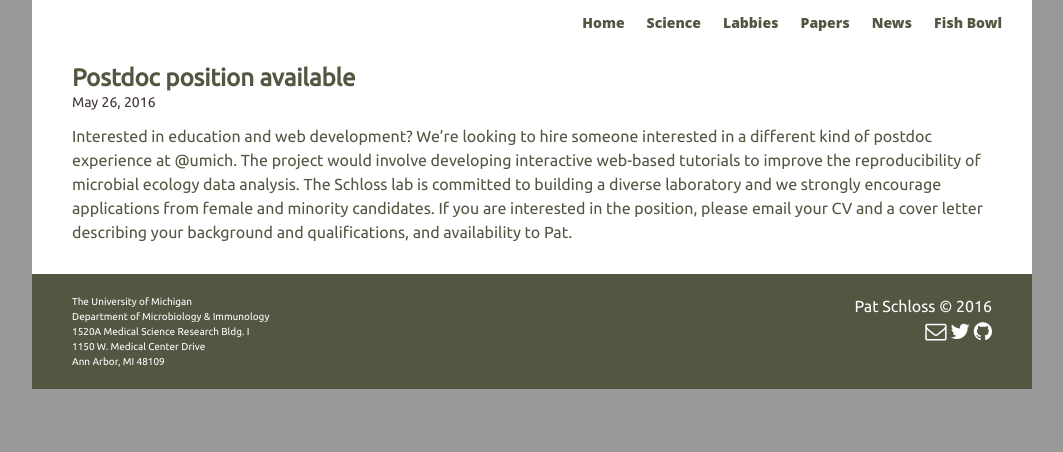
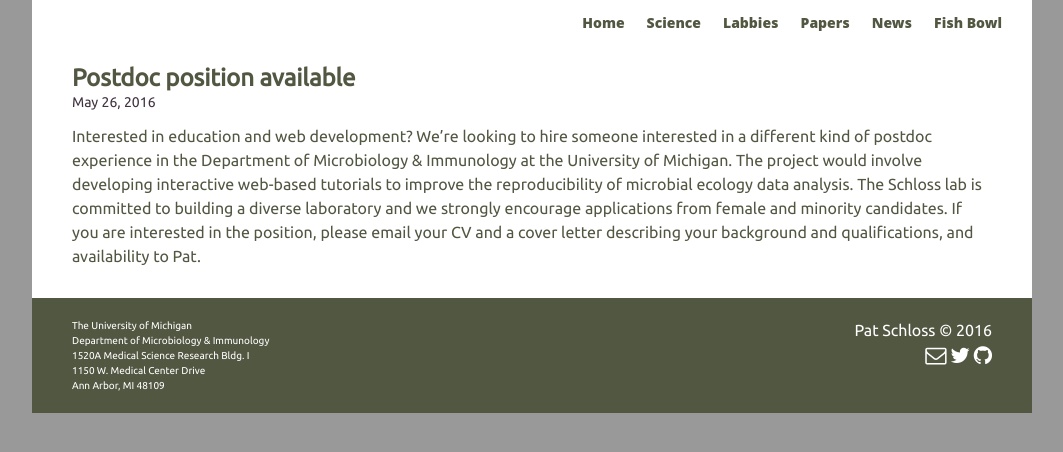
Before and after one commit to SchlossLab/schlosslab.github.io, a Jekyll site: the page built from news/_posts/2016-05-26-postdoc.md, in a window 1280 px wide. Shown: the top 452 px of the page, without its empty margins (108-1171 px from the left). Built offline with Jekyll 4.4.1, drawn with Linux system fonts in a browser that asks for light colours; nearby versions of some CDN libraries.

Commit message:
Spell out @umich

```diff
--- a/news/_posts/2016-05-26-postdoc.md
+++ b/news/_posts/2016-05-26-postdoc.md
@@ -4,4 +4,4 @@ title:  "Postdoc position available" #insert title
 date:   2016-05-26 #insert date here
 ---
 
-Interested in education and web development? We're looking to hire someone interested in a different kind of postdoc experience at @umich. The project would involve developing interactive web-based tutorials to improve the reproducibility of microbial ecology data analysis. The Schloss lab is committed to building a diverse laboratory and we strongly encourage applications from female and minority candidates. If you are interested in the position, please email your CV and a cover letter describing your background and qualifications, and availability to Pat.
+Interested in education and web development? We're looking to hire someone interested in a different kind of postdoc experience in the Department of Microbiology & Immunology at the University of Michigan. The project would involve developing interactive web-based tutorials to improve the reproducibility of microbial ecology data analysis. The Schloss lab is committed to building a diverse laboratory and we strongly encourage applications from female and minority candidates. If you are interested in the position, please email your CV and a cover letter describing your background and qualifications, and availability to Pat.
```
